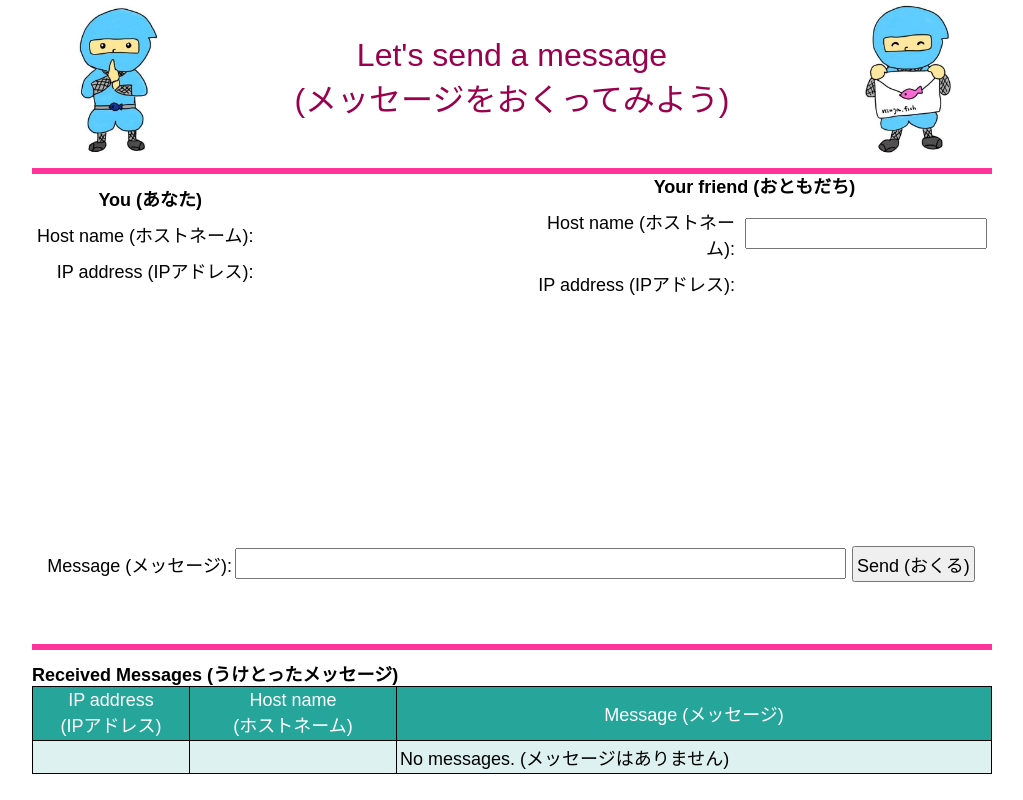
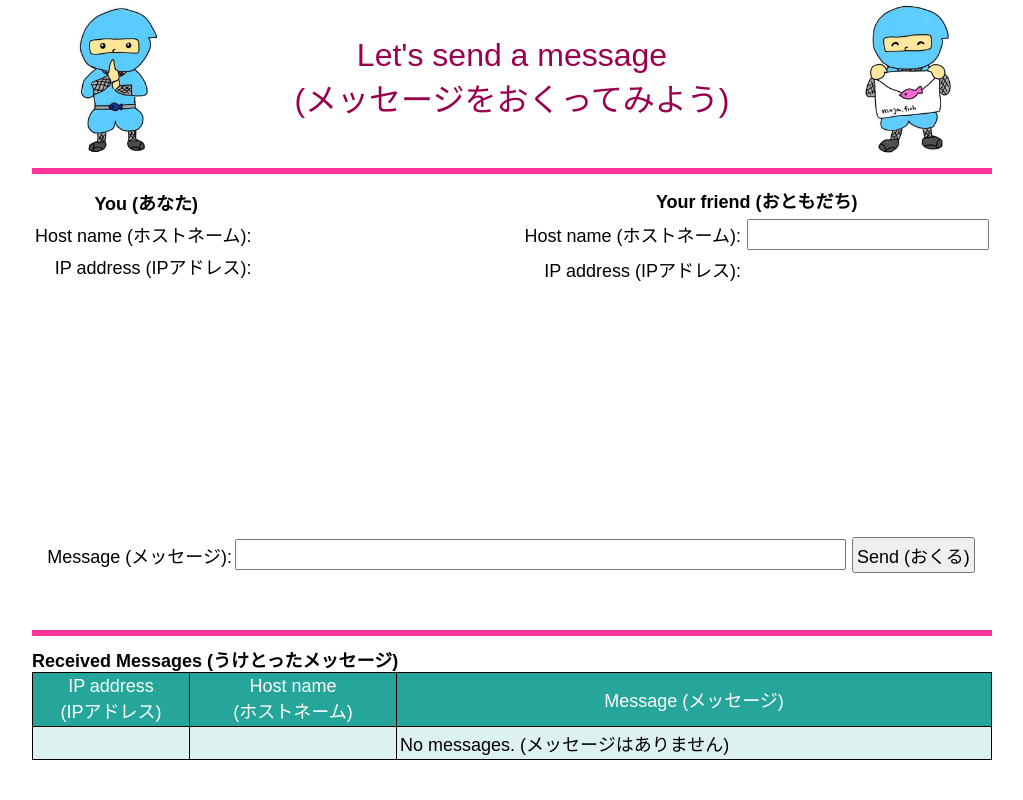
Before and after one commit to SIJP-ORG/internet-class, a Flask app: template message/messageapp/templates/main.html in a window 1280 px wide. Shown: the whole page, without its empty margins (128-1151 px from the left). Run offline with Flask 2, Linux system fonts and the light colour scheme; the template is opened without the code that fills it, so the values that code supplies are empty.

Commit message:
update message app

```diff
--- a/message/messageapp/static/style.css
+++ b/message/messageapp/static/style.css
@@ -23,7 +23,7 @@ table {
   border-collapse: collapse;
 }
 th, td {
-    padding: 5px;
+    padding: 3px;
 }
 
 .blink {
@@ -56,9 +56,9 @@ th, td {
 
 .send-container {
     display: grid;
-    grid-template-columns: 1fr 1fr;
-    grid-template-rows: 100px 240px 40px 40px;
-    grid-gap: 10px;
+    grid-template-columns: 9fr 11fr;
+    grid-template-rows: 1fr 240px 40px 40px;
+    grid-gap: 5px 0;
     align-items: center;
 }
 .send-child:nth-child(1) {
@@ -93,7 +93,6 @@ th, td {
 .machine-value {
     text-align: left;
 }
-
 #destination2 {
     width: 200px;
 }
--- a/message/messageapp/templates/main.html
+++ b/message/messageapp/templates/main.html
@@ -18,20 +18,14 @@
 
       function refreshMessageBlock()
       {
-         $('#received-table').load("table");
+         $("#received-table").load("table");
       }
 
       function swapResultBlocks()
       {
-        var status_block = document.getElementById("status-block");
-        if (status_block != null) {
-          status_block.style.display = "none";
-        }
-
-        var next_block = document.getElementById("next-block");
-        if (next_block != null) {
-          next_block.style.display = "inline-block";
-        }
+        $("#status-block").css("display", "none");
+        $("#next-block").css("display", "inline-block");
+        $("#target-ip").removeClass("blink");
       }
 
       function targetInput2OnChange()
@@ -84,7 +78,7 @@
           </tr>
           <tr>
             <td class="machine-label">IP address (IPアドレス):</td>
-            <td class="machine-value">{{ param.target_ipaddress }}</td>
+            <td class="machine-value blink error-message" id="target-ip">{{ param.target_ipaddress }}</td>
           </tr>
         </table>
       </div>
--- a/message/messageapp/ui.py
+++ b/message/messageapp/ui.py
@@ -9,6 +9,8 @@ from requests.adapters import HTTPAdapter
 import dns.resolver
 import mojimoji
 from . import messageapi
+
+FQDNSUFFIX = ".ninja.fish"
 
 def root():
     '''
@@ -36,10 +38,16 @@ def send():
     error = None
     target_ipaddress = ''
 
-    # sanitize host name
-    target = re.sub(
-        r'^(http://)?(https://)?([^/]+).*$', r'\3',
-        mojimoji.zen_to_han(target.strip()))
+    # sanitize host name input
+    # 1. convert any full-width into half-width
+    target = mojimoji.zen_to_han(target.strip())
+    # 2. lower case
+    target = target.lower()
+    # 3. remove http or https prefix
+    target = re.sub(r'^(http://)?(https://)?([^/]+).*$', r'\3', target)
+    # 4. append domain name if it does not ends
+    if not target.endswith(FQDNSUFFIX):
+        target = target.split('.')[0] + FQDNSUFFIX
 
     if not target:
         error = "ホストネームを いれてください"
```
